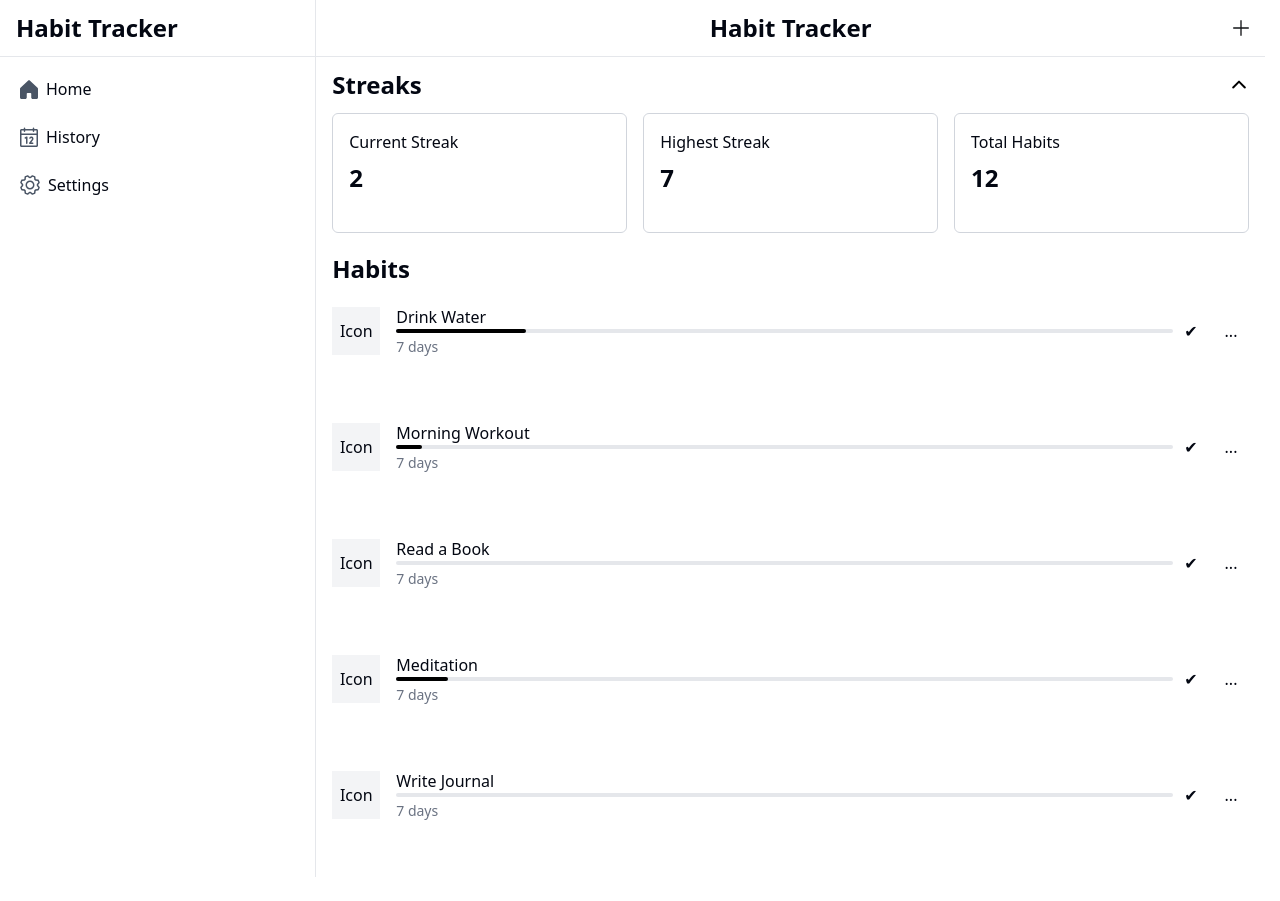
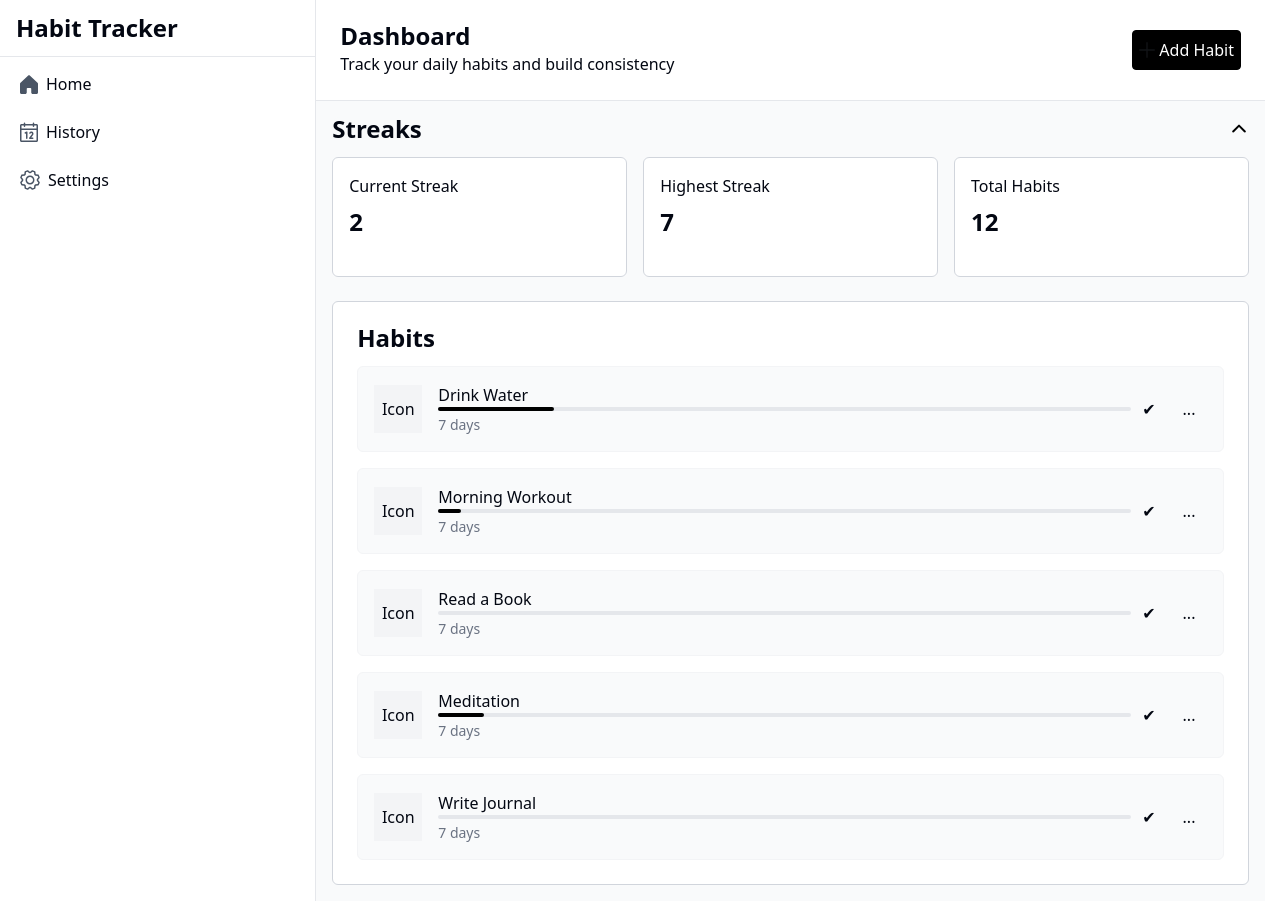
Before and after one commit to vlad-demchuk/habit-tracker_reactjs, a React app: page / in a window 1280 px wide. Before the commit the page ends 877 px from the top, so only its background shows below. Built offline with nearby package versions, Linux system fonts and the light colour scheme; no server answers; the HTML template or start-up script is replaced by a standard one.

Commit message:
Refactor UI components and styles: enhance Card, Header, and Streak layouts, and update CSS for improved responsiveness and design

```diff
--- a/src/components/Header.tsx
+++ b/src/components/Header.tsx
@@ -1,4 +1,4 @@
-import { IconButton, Logo } from '@/components';
+import { Button, IconButton, Logo } from '@/components';
 
 import plusIcon from '@/assets/plus-icon.svg';
 
@@ -8,16 +8,34 @@ interface Props {
 
 export const Header = ({ onAddClick }: Props) => {
   return (
-    <header className="sticky top-0 bg-white p-4 z-10 border-b border-gray-200 flex justify-center items-center">
-      <Logo />
+    <header className="sticky top-0 bg-white p-4 z-10 border-b border-gray-200 flex justify-center items-center lg:justify-between lg:p-6">
+      <Logo classname="lg:hidden" />
 
-      <IconButton onClick={onAddClick} className="absolute right-4 size-4">
+      <IconButton
+        onClick={onAddClick}
+        className="absolute right-4 size-4 lg:hidden"
+      >
         <img
           className="cursor-pointer hover:scale-125 transition-transform"
           src={plusIcon}
           alt="Close"
         />
       </IconButton>
+
+      <div className="hidden lg:flex flex-col gap-1">
+        <h2 className="text-2xl font-bold leading-6 tracking-normal">
+          Dashboard
+        </h2>
+
+        <p>Track your daily habits and build consistency</p>
+      </div>
+
+      <Button
+        onClick={onAddClick}
+        className="hidden lg:flex justify-center items-center gap-1"
+      >
+        <img className="size-4" src={plusIcon} alt="Close" /> Add Habit
+      </Button>
     </header>
   );
 };
--- a/src/components/Logo.tsx
+++ b/src/components/Logo.tsx
@@ -1,6 +1,20 @@
-export const Logo = () => {
+import { HTMLProps } from 'react';
+
+import { twMerge } from 'tailwind-merge';
+
+export const Logo = ({
+  classname,
+}: {
+  classname?: HTMLProps<HTMLHeadingElement>['className'];
+}) => {
+  // TODO: Make a link
   return (
-    <h1 className="text-2xl font-bold leading-6 tracking-normal">
+    <h1
+      className={twMerge(
+        'text-2xl font-bold leading-6 tracking-normal',
+        classname,
+      )}
+    >
       Habit Tracker
     </h1>
   );
--- a/src/components/NavigationMenuLg.tsx
+++ b/src/components/NavigationMenuLg.tsx
@@ -10,7 +10,7 @@ export const NavigationMenuLg = () => {
         <Logo />
       </header>
 
-      <section className="p-2">
+      <section className="px-2 sticky top-15">
         <Menu menuItems={navigationConfig} />
       </section>
     </nav>
--- a/src/components/ui/Menu.tsx
+++ b/src/components/ui/Menu.tsx
@@ -13,6 +13,7 @@ interface Props {
 }
 
 export const Menu = ({ menuItems }: Props) => {
+  // TODO: Implement NavLink
   return (
     <ul className="flex justify-around lg:flex-col">
       {menuItems.map(({ id, title, href, icon }) => (
--- a/src/features/habits/components/Habits.tsx
+++ b/src/features/habits/components/Habits.tsx
@@ -16,7 +16,7 @@ export const Habits = () => {
   );
 
   return (
-    <section className="grid gap-y-6">
+    <section className="grid gap-y-6 lg:gap-y-4 lg:bg-white lg:border lg:border-gray-300 lg:rounded-md lg:p-6">
       <h2 className="text-2xl font-semibold leading-6 tracking-normal">
         Habits
       </h2>
--- a/src/features/habits/components/ListItem.tsx
+++ b/src/features/habits/components/ListItem.tsx
@@ -14,7 +14,7 @@ export const ListItem = ({ habit, onHabitSelect }: Props) => {
   const progress = getProgressBarValue(streak);
 
   return (
-    <article className="md:pb-10 flex justify-between items-center gap-y-2 rounded-lg bg-white">
+    <article className="flex justify-between items-center gap-y-2 rounded-md bg-white lg:bg-gray-50 lg:border lg:border-gray-100 lg:p-4">
       <div className="flex grow items-center gap-4">
         <div className="size-12 flex justify-center items-center bg-gray-100">
           Icon
--- a/src/features/streak/components/Card.tsx
+++ b/src/features/streak/components/Card.tsx
@@ -12,7 +12,7 @@ export const Card = ({ title, value, classname }: Props) => {
   return (
     <div
       className={twMerge(
-        'p-4 border border-gray-300 rounded-md basis-1/2 sm:basis-1/3 min-h-28 sm:min-h-30',
+        'p-4 border bg-white border-gray-300 rounded-md basis-1/2 sm:basis-1/3 min-h-28 sm:min-h-30',
         classname,
       )}
     >
--- a/src/features/streak/components/Streak.tsx
+++ b/src/features/streak/components/Streak.tsx
@@ -34,7 +34,7 @@ export const Streak = () => {
   }, []);
 
   return (
-    <section className="mb-2 bg-white rounded-lg">
+    <section className="mb-2 bg-white lg:bg-gray-50 rounded-lg">
       <header className="flex justify-between items-center">
         <h2 className="flex items-center text-2xl font-semibold leading-6 tracking-normal">
           Streaks
--- a/src/layouts/MainLayout.tsx
+++ b/src/layouts/MainLayout.tsx
@@ -26,7 +26,7 @@ const MainLayout = () => {
         <Header onAddClick={handleAddFormOpen} />
 
         <div className="page-container">
-          <div className="flex flex-col gap-4 p-4 grow">
+          <div className="flex flex-col gap-4 p-4 grow bg-white lg:bg-gray-50">
             <Outlet />
           </div>
 
```
Also changed, not shown: src/routes/AppRouter.tsx (+8 -0 lines).
